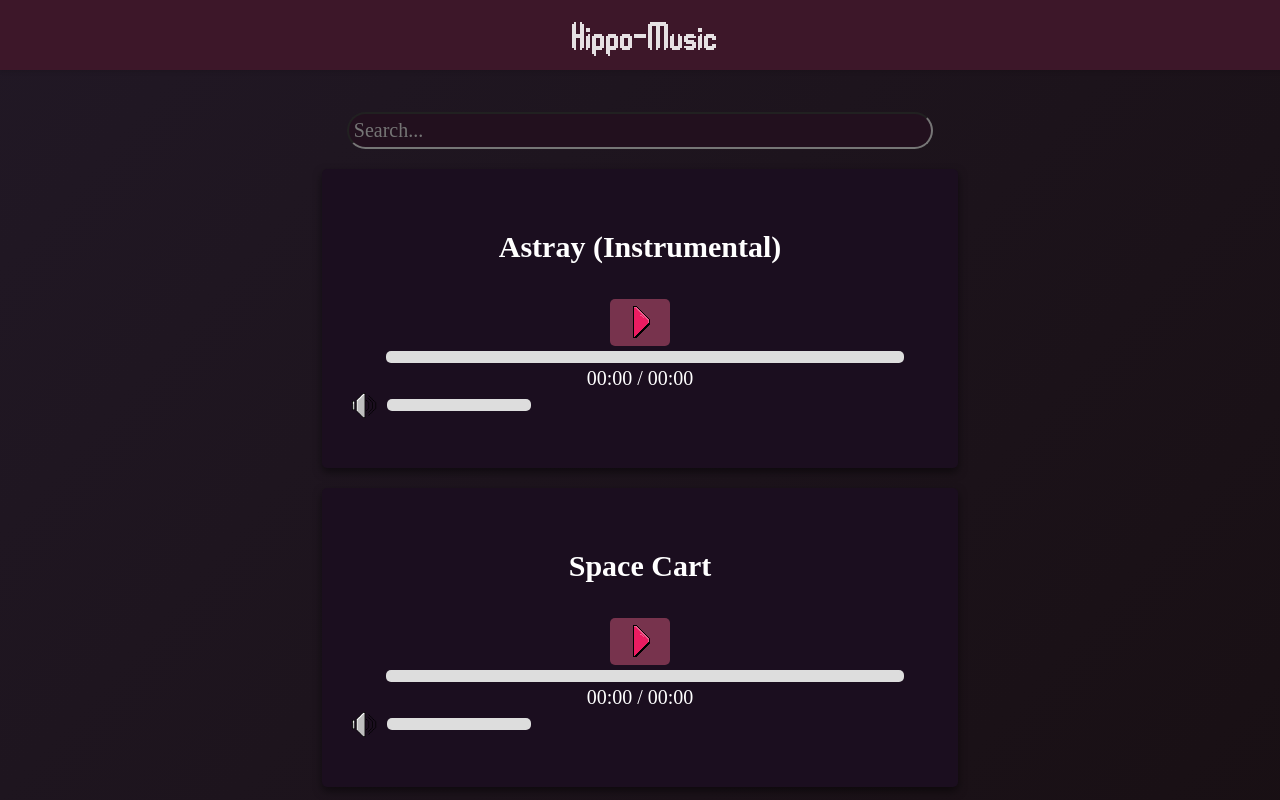
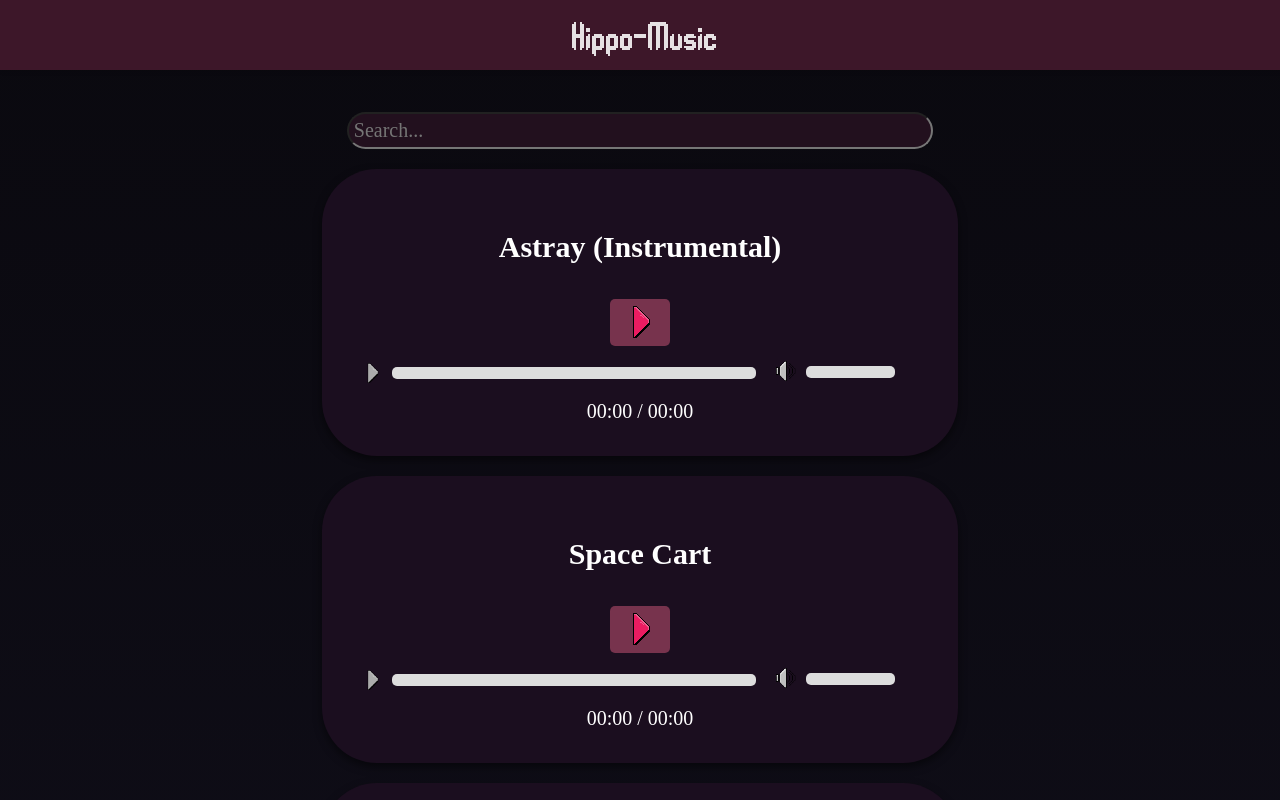
Before and after one commit to HippoBoi/hippo-music, a React (Vite) app: page / in a window 1280 px wide. Shown: the top 800 px of the page. Built offline with nearby package versions, Linux system fonts and the light colour scheme; a web font is replaced by a local one.

Commit message:
background gradient fix

```diff
--- a/src/Layout.tsx
+++ b/src/Layout.tsx
@@ -1,6 +1,5 @@
 import { Outlet } from 'react-router-dom';
 import './App.css';
-import SongsList from './components/SongsList';
 import NavBar from './components/NavBar';
 
 function Layout() {
--- a/src/components/AudioPlayer.css
+++ b/src/components/AudioPlayer.css
@@ -42,6 +42,15 @@
     transition-duration: 0.25s;
 }
 
+.progress {
+    width: 100%;
+    margin-top: 5px;
+    margin-left: 20px;
+    margin-bottom: 5px;
+    display: flex;
+    align-items: center;
+}
+
 .progress-bar-container {
     flex-grow: 1;
     width: 90%;
@@ -64,15 +73,22 @@
 }
 
 .volume {
-    width: 100%;
-    margin-bottom: 20px;
+    width: 40%;
+    margin-top: 5px;
+    margin-left: 20px;
+    margin-bottom: 10px;
     display: flex;
     align-items: center;
 }
 
+.play-icon {
+    width: 20px;
+    height: 20px;
+}
+
 .audio-icon {
-    width: 25px;
-    height: 25px;
+    width: 20px;
+    height: 20px;
 }
 
 .volume-container {
@@ -80,7 +96,7 @@
     margin-top: 5px;
     margin-bottom: 1%;
     align-items: start;
-    width: 25%;
+    width: 55%;
     height: 12px;
     background-color: #ddd;
     border-radius: 5px;
--- a/src/components/AudioPlayer.tsx
+++ b/src/components/AudioPlayer.tsx
@@ -3,6 +3,7 @@ import { Song } from './SongsList';
 import playButton from "../assets/images/playbutton.png";
 import pauseButton from "../assets/images/pausebutton.png";
 import audioIcon from "../assets/images/audio.png";
+import playBW from "../assets/images/playb&w.webp";
 import "./AudioPlayer.css";
 
 interface Props {
@@ -116,17 +117,17 @@ const AudioPlayer = ({ song }: Props) => {
                     src={buttonImg} />
             </button>
 
+            <div className='progress'>
+                <img
+                    className='play-icon'
+                    src={playBW}
+                    alt="Audio Icon" />
+
                 <div className='progress-bar-container' onClick={onBarClick}>
                     <div
                         className="progress-bar"
                         style={{ width: `${progress}%` }}>
                     </div>
-            </div>
-
-            <div className='time-container'>
-                <span>
-                    {formatTime(songTime) + " / " + formatTime(songLength)}
-                </span>
                 </div>
 
                 <div className='volume'>
@@ -142,6 +143,13 @@ const AudioPlayer = ({ song }: Props) => {
                         </div>
                 </div>
             </div>
+            </div>
+
+            <div className='time-container'>
+                <span>
+                    {formatTime(songTime) + " / " + formatTime(songLength)}
+                </span>
+            </div>
 
             <div className='description'>
                 <p className='description-title'>Description</p>
--- a/src/components/SongList.css
+++ b/src/components/SongList.css
@@ -10,7 +10,7 @@
     width: 45vw;
     margin-top: 20px;
     padding: 30px;
-    border-radius: 5px;
+    border-radius: 55px;
     box-shadow: 0 4px 8px rgba(0, 0, 0, 0.5);
 }
 
--- a/src/index.css
+++ b/src/index.css
@@ -7,7 +7,7 @@
 
     color-scheme: light dark;
     color: rgba(255, 255, 255, 0.87);
-    background: linear-gradient(to bottom right, #211825, #160d0f);
+    background: linear-gradient(to bottom, #0a090f, #110f1b);
 
     font-synthesis: none;
     text-rendering: optimizeLegibility;
```
Also changed, not shown: src/assets/images/playb&w.webp (added). Lines whose indentation alone changed are shown as unchanged.
